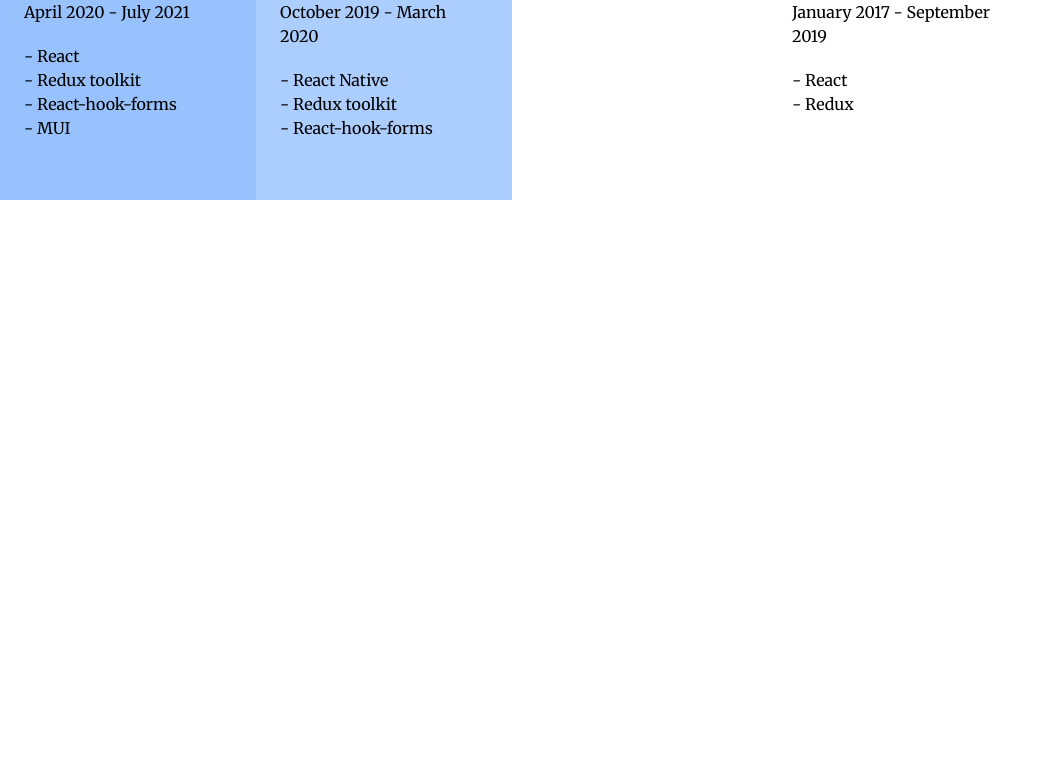
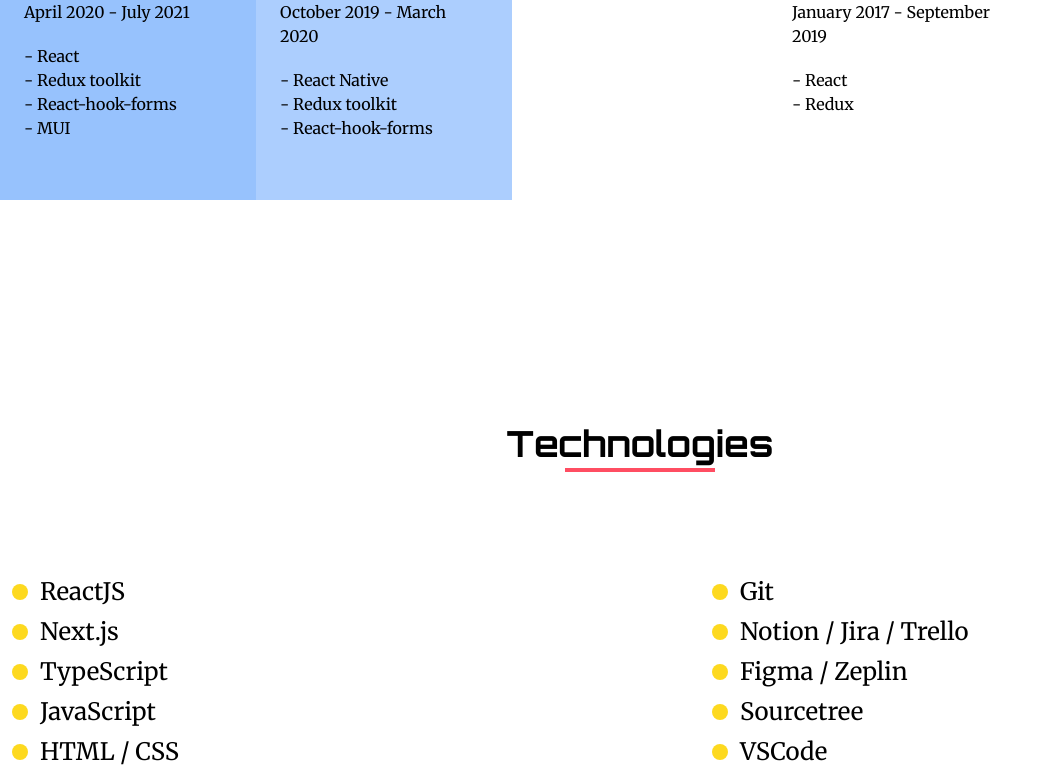
Before and after one commit to Aleinikova/cv, a Next.js app: page / in a window 1280 px wide. Shown: the part 2000-2778 px from the top of the page, without its empty margins (0-1053 px from the left). Before the commit the page ends 2312 px from the top, so only its background shows below. Built offline with nearby package versions, Linux system fonts and the light colour scheme.

Commit message:
implement technologies section

```diff
--- /dev/null
+++ b/app/(homepage)/Technologies.tsx
@@ -0,0 +1,58 @@
+import Headline from '@components/Headline';
+import ListItem from '@components/ListItem';
+
+const TECHNOLOGIES = [
+  'ReactJS',
+  'Next.js',
+  'TypeScript',
+  'JavaScript',
+  'HTML / CSS',
+  'Redux-toolkit / Redux',
+  'Less / SASS',
+  'TailwindCSS',
+  'Material-UI',
+  'CSS-modules',
+  'Styled components',
+  'Storybook',
+  'Node.js / Express.js /  MongoDB',
+];
+
+const TOOLS = [
+  'Git',
+  'Notion / Jira / Trello',
+  'Figma / Zeplin',
+  'Sourcetree',
+  'VSCode',
+  'Eslint',
+  'Prettier',
+  'Webpack',
+  'Vite',
+];
+
+function Technologies() {
+  return (
+    <section className='section flex w-full flex-col'>
+      <Headline className='mb-28' component='h2'>
+        Technologies
+      </Headline>
+      <div className='flex'>
+        <ul className='flex flex-1 flex-col pl-10'>
+          {TECHNOLOGIES.map((tech) => (
+            <ListItem key={tech} className='mb-2 flex text-2xl leading-8'>
+              {tech}
+            </ListItem>
+          ))}
+        </ul>
+        <ul className='flex flex-1 flex-col pl-40'>
+          {TOOLS.map((tech) => (
+            <ListItem key={tech} className='mb-2 flex text-2xl leading-8'>
+              {tech}
+            </ListItem>
+          ))}
+        </ul>
+      </div>
+    </section>
+  );
+}
+
+export default Technologies;
--- a/app/(homepage)/page.tsx
+++ b/app/(homepage)/page.tsx
@@ -1,5 +1,6 @@
 import AboutMe from './AboutMe';
 import Projects from './Projects';
+import Technologies from './Technologies';
 import WelcomeBlock from './WelcomeBlock';
 
 export default function Home() {
@@ -8,6 +9,7 @@
       <WelcomeBlock />
       <AboutMe />
       <Projects />
+      <Technologies />
     </main>
   );
 }
--- a/components/Header/NavItem.tsx
+++ b/components/Header/NavItem.tsx
@@ -9,7 +9,7 @@
   return (
     <li
       className={clsx(
-        'font-regular mr-2 cursor-pointer border-2 border-transparent px-3 py-2 font-orbitron font-medium leading-4 transition-all last:mr-0 hover:border-primary',
+        'font-regular font-orbitron mr-2 cursor-pointer border-2 border-transparent px-3 py-2 font-medium leading-4 transition-all last:mr-0 hover:border-primary',
         className
       )}
     >
--- /dev/null
+++ b/components/ListItem/index.tsx
@@ -0,0 +1,21 @@
+import clsx from 'clsx';
+
+interface ITechnology {
+  className?: string;
+  children: React.ReactNode;
+}
+
+function ListItem({ children, className }: ITechnology) {
+  return (
+    <li
+      className={clsx(
+        'relative before:absolute before:-left-7 before:top-1/2 before:h-4 before:w-4 before:-translate-y-1/2  before:rounded-lg before:bg-brand-yellow before:content-[""]',
+        className
+      )}
+    >
+      {children}
+    </li>
+  );
+}
+
+export default ListItem;
```
